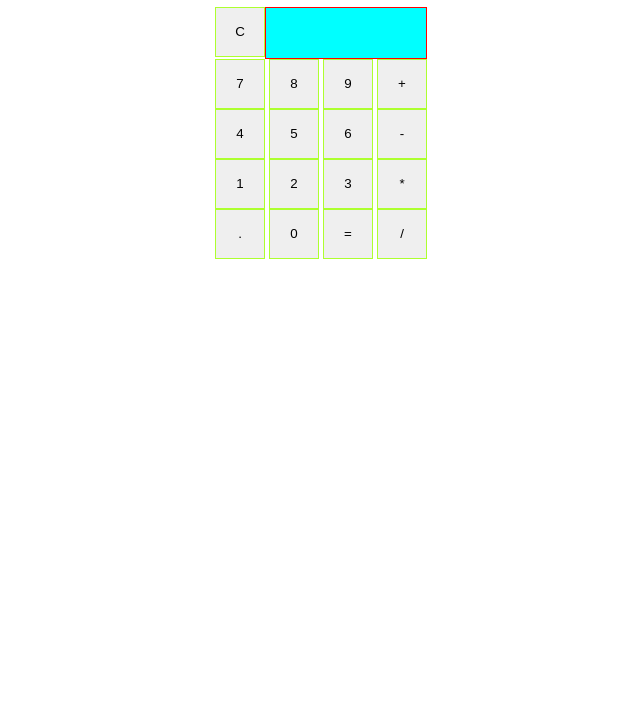
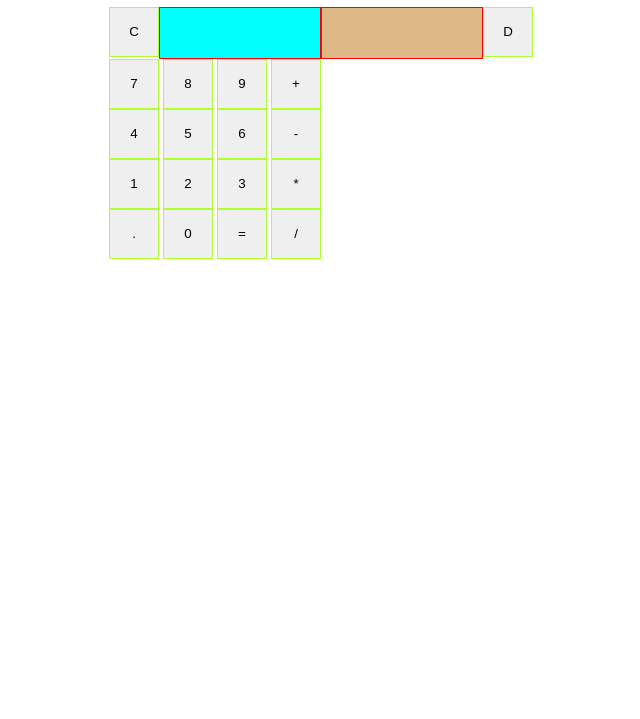
Before and after one commit to PsammystPrime/Calculator, a plain HTML site: page Index.html in a window 1280 px wide. Shown: the part 81-800 px from the top of the page, without its empty margins (319-959 px from the left). Drawn offline with Linux system fonts and the light colour scheme.

Commit message:
add extra input

```diff
--- a/Index.html
+++ b/Index.html
@@ -13,6 +13,8 @@
         <div class="display">
             <button class="clear">C</button>
             <div class="input"></div>
+            <div class="inputB"></div>
+            <button class="delete">D</button>
         </div>
 
     <div class="buttons">
--- a/Styles.css
+++ b/Styles.css
@@ -18,6 +18,15 @@ body{
     justify-content: flex-end;
     align-items: flex-end;
 }
+.inputB{
+    width: 160px;
+    height: 50px;
+    border: 1px solid red;
+    background-color: burlywood;
+    display: flex;
+    justify-content: flex-end;
+    align-items: flex-end;
+}
 
 button{
     justify-content: center;
```
